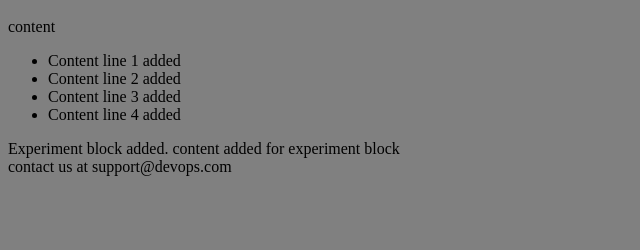
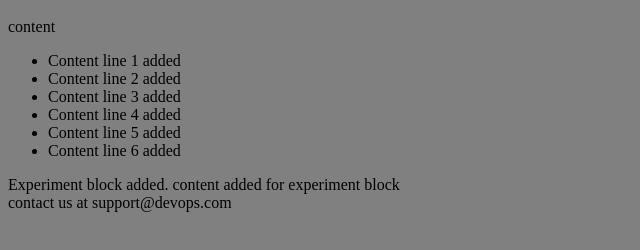
Before and after one commit to rahultalar/devops-git, a plain HTML site: page code/index.html in a window 1280 px wide. Shown: the part 48-298 px from the top of the page, without its empty margins (0-640 px from the left). Drawn offline with Linux system fonts and the light colour scheme.

Commit message:
line 6 added

```diff
--- a/code/index.html
+++ b/code/index.html
@@ -16,6 +16,8 @@
                 <li>Content line 2 added </li>
                 <li>Content line 3 added </li>
                 <li>Content line 4 added</li>
+                <li>Content line 5 added</li>
+                <li>Content line 6 added</li>
             </ul>
         </p>
         <aside>
```
